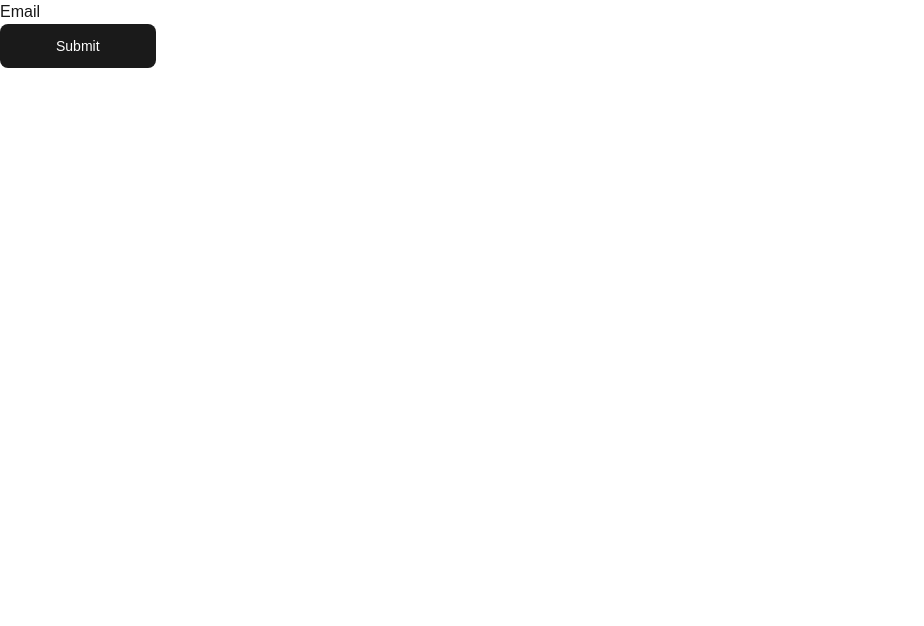
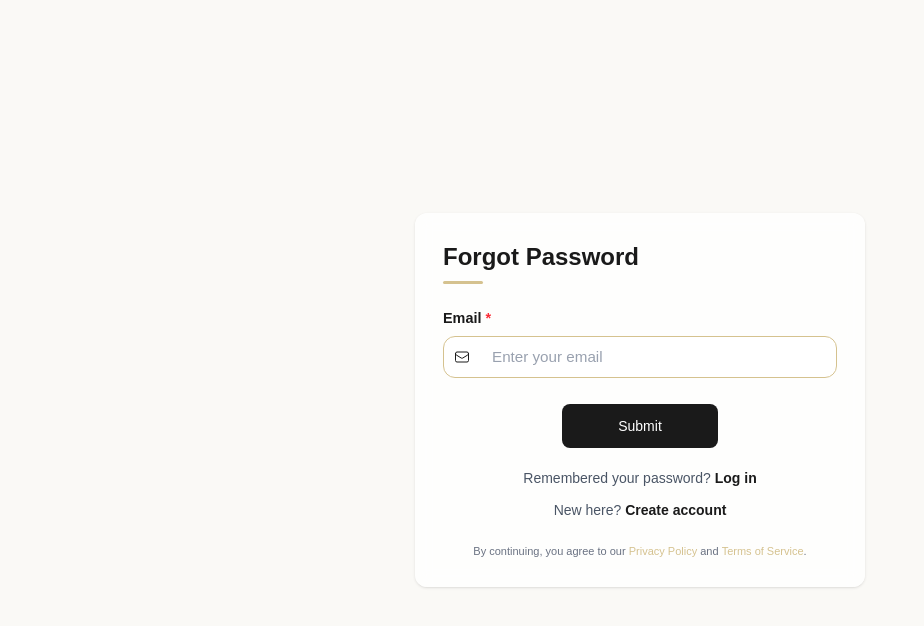
Before and after one commit to khatias/cleaner-matcher, a Next.js app: page /forgot-password in a window 1280 px wide. Shown: the top 626 px of the page, without its empty margins (0-924 px from the left). Built offline with nearby package versions, Linux system fonts and the light colour scheme.

Commit message:
style(auth): update Forgot Password page and component styles

```diff
--- a/src/app/(auth)/forgot-password/page.tsx
+++ b/src/app/(auth)/forgot-password/page.tsx
@@ -2,8 +2,18 @@ import React from "react";
 import ForgotPasswordForm from "@/components/auth/ForgotPasswordForm";
 function page() {
   return (
-    <div>
-      <ForgotPasswordForm />
+<div className="min-h-screen bg-custombg overflow-hidden">
+      <div className="container mx-auto min-h-screen px-6 md:px-10 lg:px-16 xl:px-24 flex items-center justify-center">
+        <div className="w-full max-w-[450px] rounded-xl  bg-white/80 backdrop-blur p-7 shadow-sm">
+          <div className="mb-6">
+            <h1 className="text-cocoBlack text-2xl font-semibold">
+              Forgot Password
+            </h1>
+            <div className="mt-2 h-[3px] w-10 rounded bg-sandDark" />
+          </div>
+          <ForgotPasswordForm />
+        </div>
+      </div>
     </div>
   );
 }
--- a/src/components/auth/ForgotPasswordForm.tsx
+++ b/src/components/auth/ForgotPasswordForm.tsx
@@ -6,6 +6,9 @@ import { useActionState } from "react";
 import type { AuthState } from "@/types/Auth";
 import { forgotAction } from "@/app/(auth)/forgot-password/action";
 import AuthSubmitButton from "./AuthSubmitButton";
+import { Field } from "../UI/Field";
+import Link from "next/link";
+import { EnvelopeIcon } from "@heroicons/react/24/outline";
 const initialState: AuthState = {
   ok: false,
   message: undefined,
@@ -22,38 +25,79 @@ export default function ForgotPasswordForm() {
   const emailErr = state.fieldErrors?.email?.[0];
 
   return (
-    <div>
-      <form action={formAction} noValidate>
-        <label htmlFor="email">Email</label>
-        <input
-          id="email"
+    <div className="w-full">
+      <form className="space-y-5" action={formAction} noValidate>
+        <Field
+          label="Email"
           name="email"
           type="email"
-          defaultValue={state.values?.email ?? ""}
-          aria-invalid={Boolean(emailErr)}
+          placeholder="Enter your email"
+          leftIcon={<EnvelopeIcon className="h-4 w-4" />}
+          required
+          aria-invalid={Boolean(emailErr) || undefined}
           aria-describedby={emailErr ? "email-error" : undefined}
           inputMode="email"
           autoComplete="email"
-          required
+          error={emailErr}
         />
-        {emailErr && (
-          <p id="email-error" className="error">
-            {emailErr}
-          </p>
-        )}
-        <div>
+
+        <div className="flex justify-center">
           <AuthSubmitButton />
         </div>
+
+        {/* Links row */}
+        <div className="flex flex-col items-center justify-between gap-3 text-sm mt-3">
+          <p className="text-gray-600">
+            Remembered your password?{" "}
+            <Link
+              href="/login"
+              className="font-semibold text-cocoBlack hover:underline"
+            >
+              Log in
+            </Link>
+          </p>
+          <p className="text-gray-600">
+            New here?{" "}
+            <Link
+              href="/signup"
+              className="font-semibold text-cocoBlack hover:underline"
+            >
+              Create account
+            </Link>
+          </p>
+        </div>
       </form>
-      {state.message && (
+
+      {!!state.message && (
         <p
           role="status"
           aria-live="polite"
-           style={{ color: state.ok ? "green" : "red", marginTop: 12 }}
+          className={`mt-3 text-sm ${
+            state.ok ? "text-green-600" : "text-red-500"
+          }`}
         >
           {state.message}
         </p>
       )}
+
+      {/* Legal note */}
+      <p className="mt-6 text-[11px] text-gray-500 text-center leading-snug">
+        By continuing, you agree to our{" "}
+        <Link
+          href="/privacy"
+          className="text-[#d5c28f] hover:underline font-medium"
+        >
+          Privacy Policy
+        </Link>{" "}
+        and{" "}
+        <Link
+          href="/terms"
+          className="text-[#d5c28f] hover:underline font-medium"
+        >
+          Terms of Service
+        </Link>
+        .
+      </p>
     </div>
   );
 }
```
